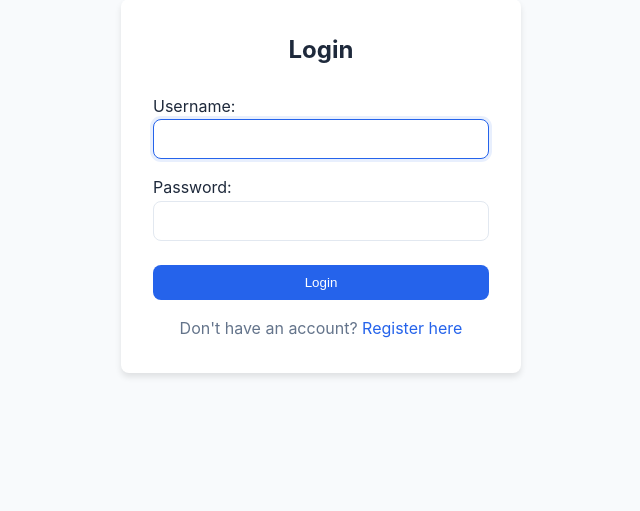
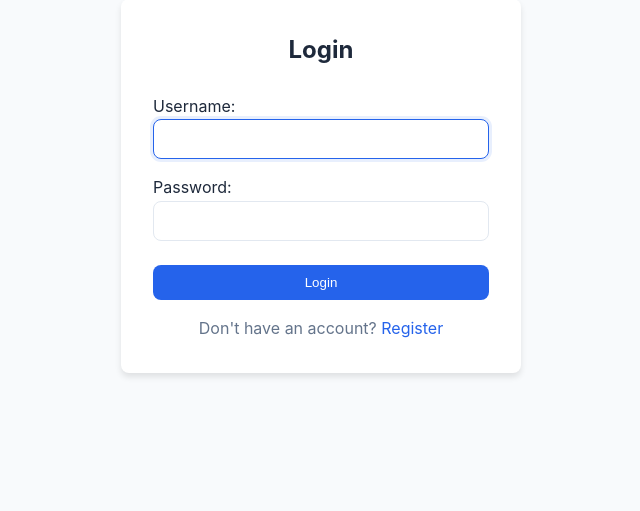
Before and after one commit to buriniyozovs/dscc-task-manager, a Django app: page /accounts/login/ in a window 1280 px wide. Shown: the part 157-668 px from the top of the page, without its empty margins (319-959 px from the left). Run offline with Django 5.2, Linux system fonts and the light colour scheme.

Commit message:
Update login template to simplify registration link text

```diff
--- a/templates/registration/login.html
+++ b/templates/registration/login.html
@@ -12,7 +12,7 @@
             {{ form.as_p }}
             <button type="submit" class="btn btn-primary">Login</button>
         </form>
-        <p class="auth-link">Don't have an account? <a href="{% url 'register' %}">Register here</a></p>
+        <p class="auth-link">Don't have an account? <a href="{% url 'register' %}">Register</a></p>
     </div>
 </div>
 {% endblock %}
```
